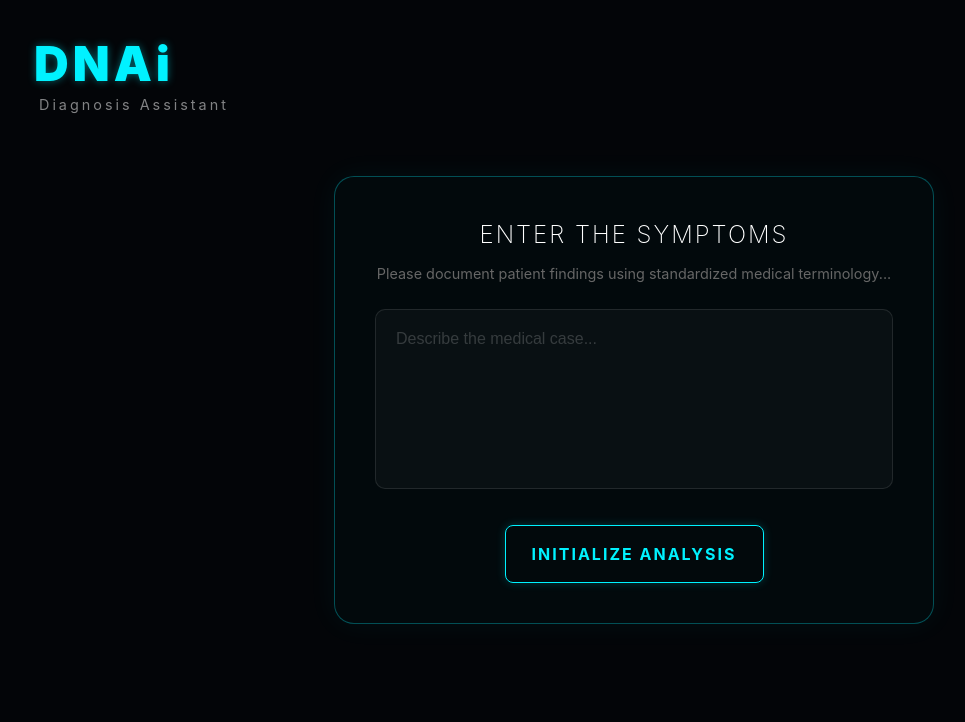
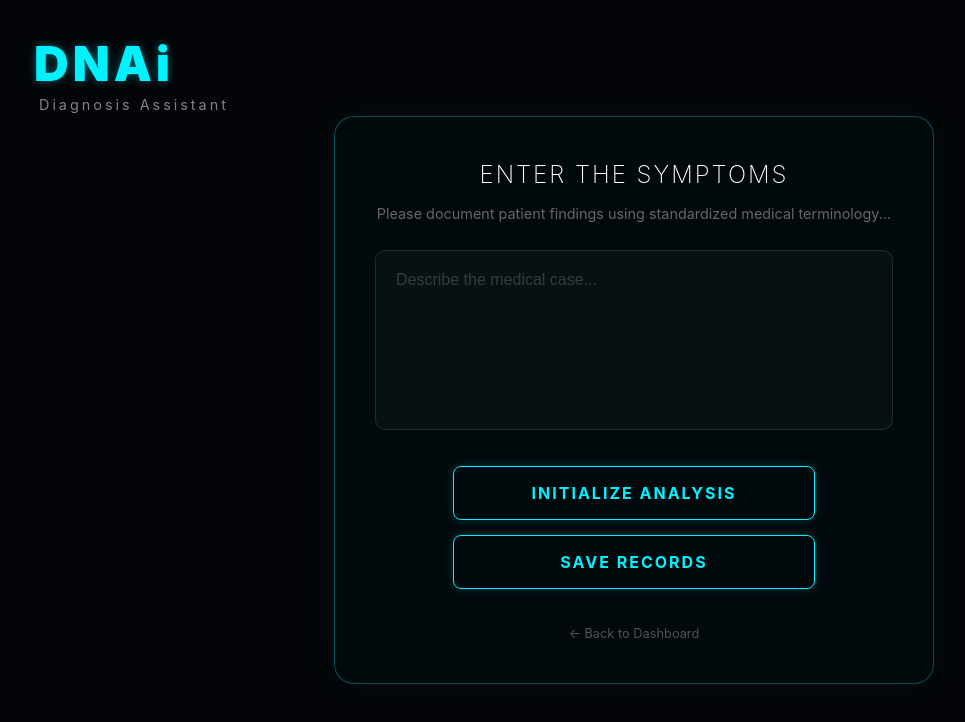
Before and after one commit to kalpeshkarnawat19/DNAi-frontend, a React (Vite) app: page /UpdateRecords in a window 1280 px wide. Shown: the top 722 px of the page, without its empty margins (6-971 px from the left). Built offline with nearby package versions, Linux system fonts and the light colour scheme.

Commit message:
added- save button and back to dashboard option

```diff
--- a/src/css/updaterecords.css
+++ b/src/css/updaterecords.css
@@ -3,7 +3,8 @@
   --deep-bg: #030508;
 }
 
-body, html {
+body,
+html {
   background-color: var(--deep-bg);
   color: white;
   font-family: 'Inter', sans-serif;
@@ -13,7 +14,8 @@ body, html {
 }
 
 .branding {
-  position: fixed;  /* Changed from absolute to fixed */
+  position: fixed;
+  /* Changed from absolute to fixed */
   top: 40px;
   left: 40px;
   text-align: left;
@@ -43,8 +45,10 @@ body, html {
   justify-content: center;
   align-items: center;
   min-height: 100vh;
-  width: 100vw;  /* Added viewport width */
-  padding: 0 40px;  /* Added padding so card doesn't touch edges on small screens */
+  width: 100vw;
+  /* Added viewport width */
+  padding: 0 40px;
+  /* Added padding so card doesn't touch edges on small screens */
   box-sizing: border-box;
 }
 
@@ -95,10 +99,18 @@ textarea:focus {
   border-color: var(--neon-cyan);
 }
 
-.analyze-btn {
-  width: 50%;
+.button-container {
+  display: flex;
+  flex-direction: column;
+  align-items: center;
+  gap: 15px;
   margin-top: 30px;
-  padding: 18px;
+  width: 100%;
+}
+
+.action-btn {
+  width: 70%;
+  padding: 16px;
   background: transparent;
   border: 1px solid var(--neon-cyan);
   color: var(--neon-cyan);
@@ -111,8 +123,17 @@ textarea:focus {
   border-radius: 8px;
 }
 
-.analyze-btn:hover {
+.action-btn:hover {
   background: var(--neon-cyan);
   color: black;
   box-shadow: 0 0 20px var(--neon-cyan);
 }
+
+.back-link {
+  margin-top: 20px;
+  display: inline-block;
+  color: rgba(255, 255, 255, 0.3);
+  text-decoration: none;
+  font-size: 0.8rem;
+  cursor: pointer;
+}
--- a/src/pages/UpdateRecords.jsx
+++ b/src/pages/UpdateRecords.jsx
@@ -1,11 +1,19 @@
-import React from "react";
+import React, { useState } from "react";
+import { useNavigate } from 'react-router-dom';
 import "../css/updaterecords.css";
-import { useState } from 'react';
 
-function UpdateRecords(){
+function UpdateRecords() {
   const [symptoms, setSymptoms] = useState('');
-  return(
-    <>
+  const navigate = useNavigate();
+
+  const handleSave = () => {
+    console.log("Saving records:", symptoms);
+    alert("Records updated successfully!");
+    navigate('/dashboard');
+  };
+
+  return (
+    <div className="app-viewport">
       <nav className="branding">
         <div className="logo">DNAi</div>
         <div className="tagline">Diagnosis Assistant</div>
@@ -24,11 +32,22 @@ function UpdateRecords(){
             onChange={(e) => setSymptoms(e.target.value)}
           />
 
-          <button className="analyze-btn">Initialize Analysis</button>
+          {/* New Button Container */}
+          <div className="button-container">
+            <button className="action-btn" onClick={() => console.log("Analyzing...")}>
+              Initialize Analysis
+            </button>
+            <button className="action-btn" onClick={() => alert("Records Saved!")}>
+              Save Records
+            </button>
+            <span className="back-link" onClick={() => navigate('/dashboard')}>
+              ← Back to Dashboard
+            </span>
+          </div>
         </div>
       </main>
-    </>
-  )
+    </div>
+  );
 }
 
-export default UpdateRecords
+export default UpdateRecords;
```
